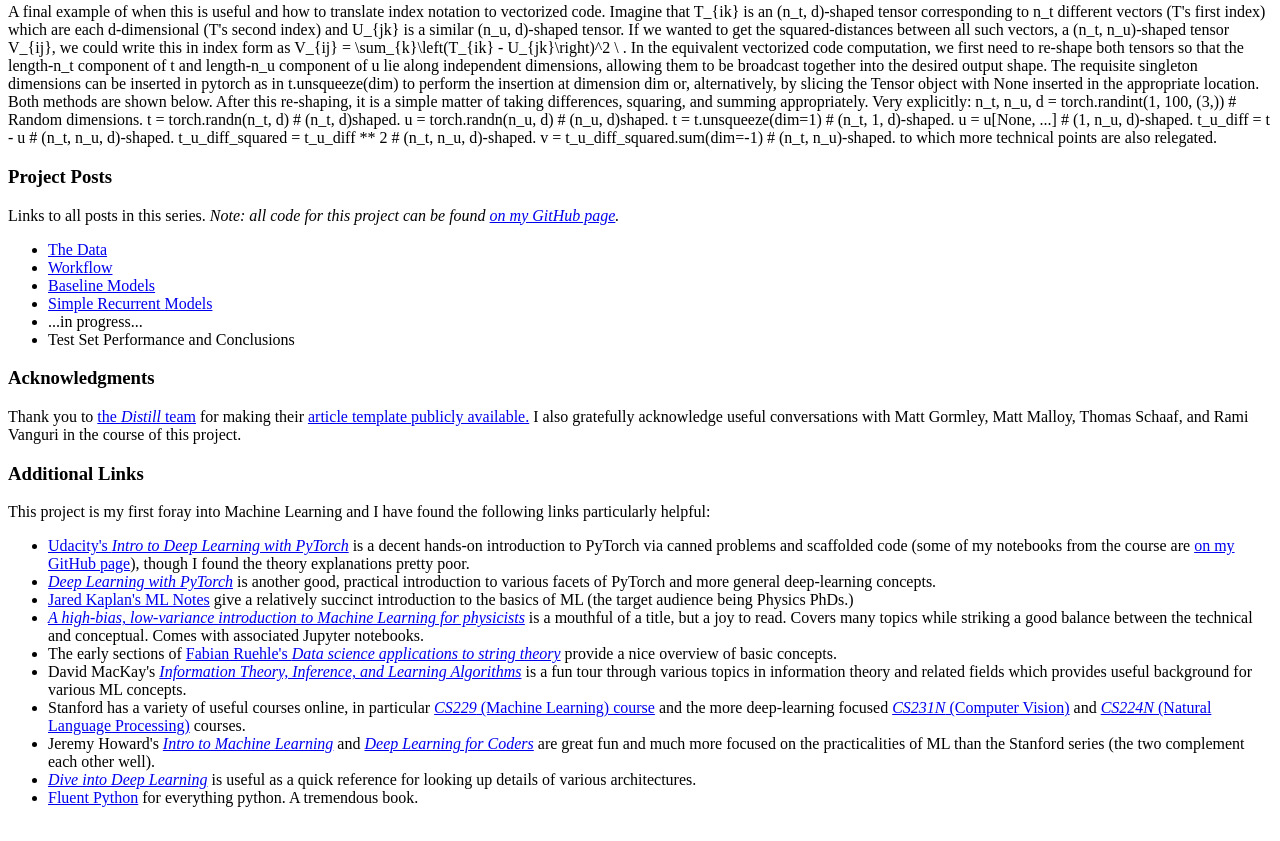
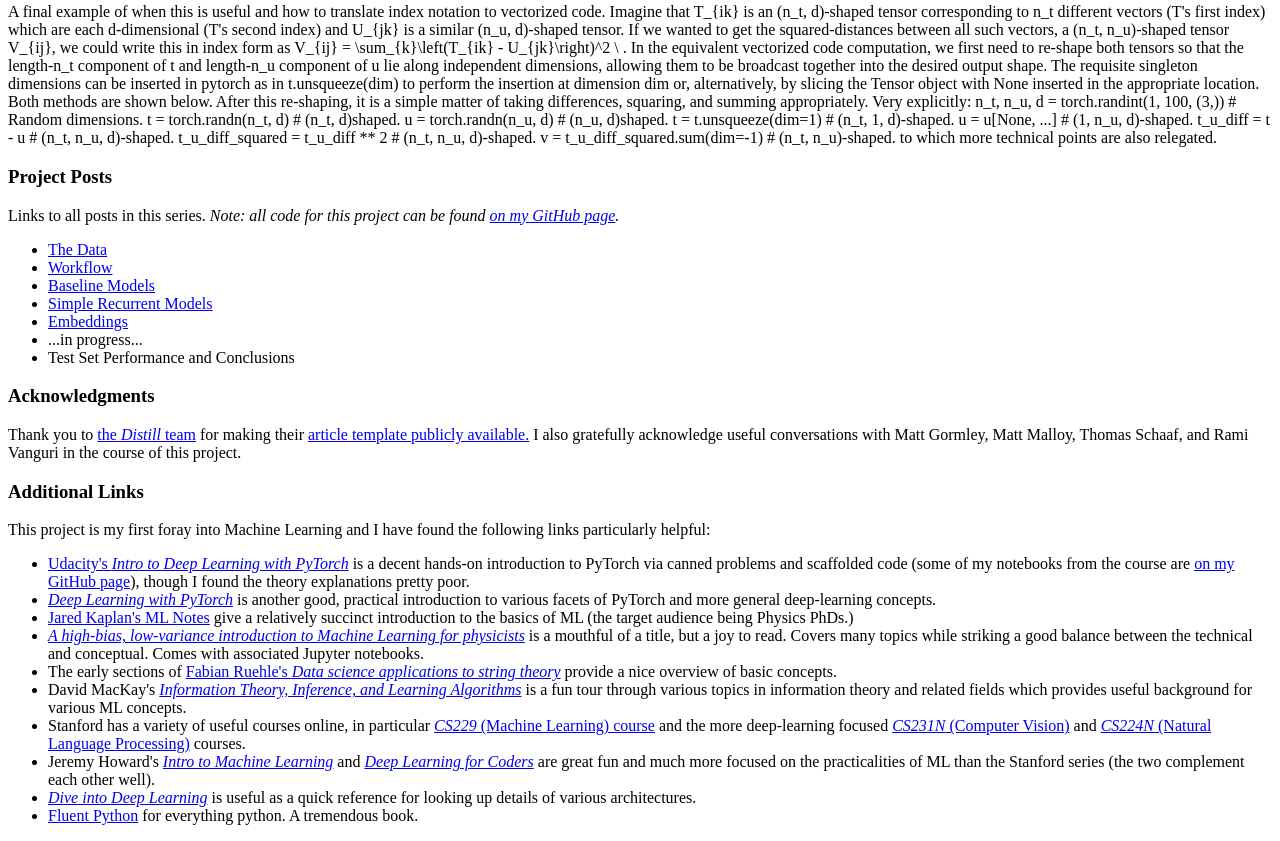
Before and after one commit to garrett361/arxiv-vixra-intro, a plain HTML site: page src/index.ejs in a window 1280 px wide. Shown: the part 1518-2359 px from the top of the page. Drawn offline with nearby package versions, Linux system fonts and the light colour scheme; files that its build step writes are made by us from their sources; a script that the page names is missing.

Commit message:
Batch update post links

```diff
--- a/src/index.ejs
+++ b/src/index.ejs
@@ -345,6 +345,10 @@ as with /static as their root. E.g. <img src="/diagrams/fig1.png">
           Recurrent Models</a>
       </li>
       <li>
+        <a target="_blank" rel="noopener noreferrer"
+          href="https://garrettgoon.com/arxiv-vixra-embeddings/">Embeddings</a>
+      </li>
+      <li>
         ...in progress...
       </li>
       <li>
```
Also changed, not shown: index.html.
